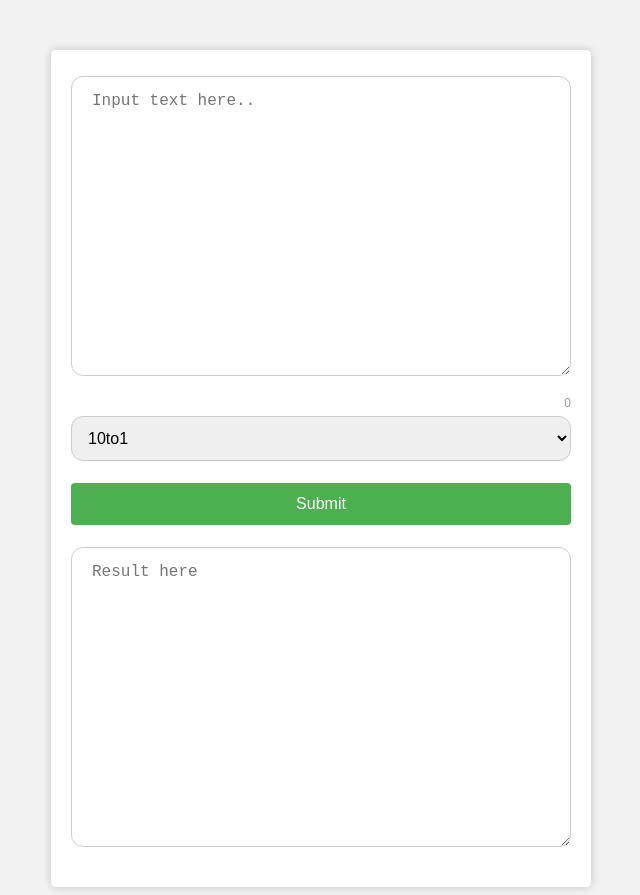
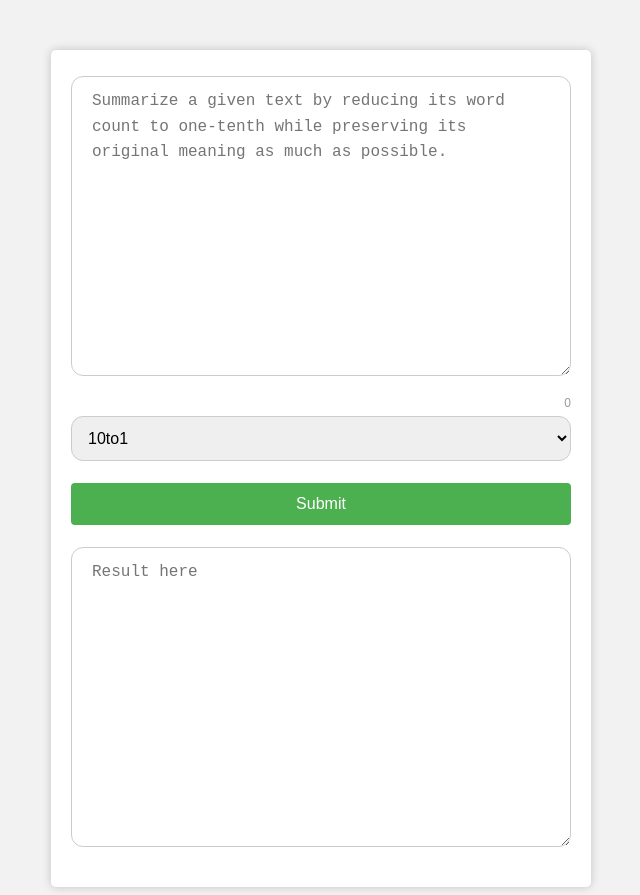
Before and after one commit to fengyiqicoder/10to1, a plain HTML site: page index.html in a window 1280 px wide. Shown: the whole page, without its empty margins (319-959 px from the left). Drawn offline with Linux system fonts and the light colour scheme.

Commit message:
change word

```diff
--- a/index.html
+++ b/index.html
@@ -2,7 +2,7 @@
 <html>
 <head>
 	<meta name="viewport" content="width=device-width, initial-scale=1">
-	<title>10to1</title>
+	<title>10to1.app</title>
 	<style>
 		body {
 			font-family: Arial, sans-serif;
@@ -70,7 +70,7 @@
 	<div class="form-container">
 		<form>
 			<!-- <label for="input-text">Input:</label> -->
-			<textarea id="input-text" name="input-text" placeholder="Input text here.." oninput="updateTextLength()"></textarea>
+			<textarea id="input-text" name="input-text" placeholder="Summarize a given text by reducing its word count to one-tenth while preserving its original meaning as much as possible." oninput="updateTextLength()"></textarea>
 			<div id="text-length">0</div>
 
 
```
